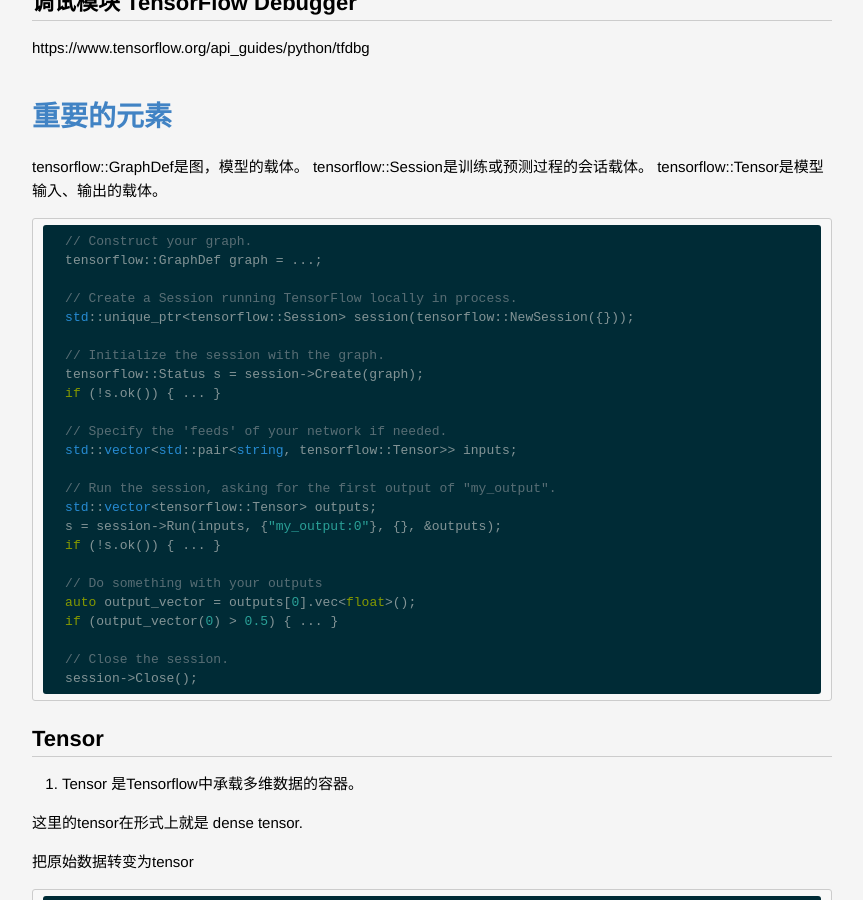
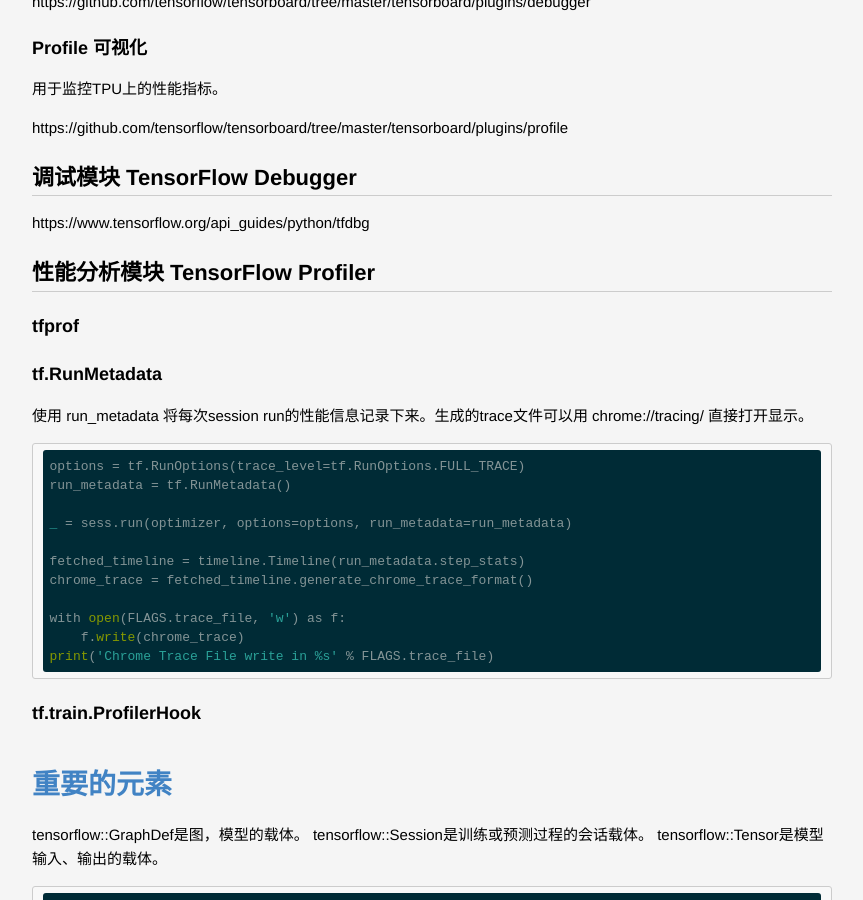
Before and after one commit to lucky521/blog, a Jekyll site: the page built from _posts/ml/2017-10-26-tensorflow.markdown, in a window 1280 px wide and 900 px high, scrolled down 7240 px. Shown: the whole window, without its empty margins (208-1071 px from the left). Built offline with Jekyll 4.4.1, drawn with Linux system fonts in a browser that asks for light colours; some of the changed text lies outside the part shown.

Commit message:
Update 2017-10-26-tensorflow.markdown

````diff
--- a/_posts/ml/2017-10-26-tensorflow.markdown
+++ b/_posts/ml/2017-10-26-tensorflow.markdown
@@ -222,8 +222,27 @@
 https://www.tensorflow.org/api_guides/python/tfdbg
 
 
-
-
+## 性能分析模块 TensorFlow Profiler
+
+### tfprof
+
+### tf.RunMetadata
+使用 run_metadata 将每次session run的性能信息记录下来。生成的trace文件可以用 chrome://tracing/ 直接打开显示。
+```
+options = tf.RunOptions(trace_level=tf.RunOptions.FULL_TRACE)
+run_metadata = tf.RunMetadata()
+
+_ = sess.run(optimizer, options=options, run_metadata=run_metadata)
+
+fetched_timeline = timeline.Timeline(run_metadata.step_stats)
+chrome_trace = fetched_timeline.generate_chrome_trace_format()
+
+with open(FLAGS.trace_file, 'w') as f:
+    f.write(chrome_trace)
+print('Chrome Trace File write in %s' % FLAGS.trace_file)
+```
+
+### tf.train.ProfilerHook
 
 
 
@@ -874,6 +893,8 @@
 可参考 https://www.tensorflow.org/guide/feature_columns
 
 - tf.feature_column.input_layer() 比较特殊，它作为输入层。
+
+它的返回值是生产的dense Tensor，作为网络的输入层。
 
 - tf.feature_column.make_parse_example_spec 方法将若干个feature_colunms转换为key-value字典形式（key是feature name， value是FixedLenFeature 或 VarLenFeature）
 
@@ -1598,6 +1619,21 @@
 
 
 
+
+
+
+
+# Tensorflow 性能调优
+
+## Performance
+
+https://tensorflow.google.cn/guide/performance/overview
+
+## Benchmarks
+
+https://github.com/tensorflow/benchmarks
+
+
 ## Optimizing the model for Serving
 
 https://hackernoon.com/how-we-improved-tensorflow-serving-performance-by-over-70-f21b5dad2d98
````
